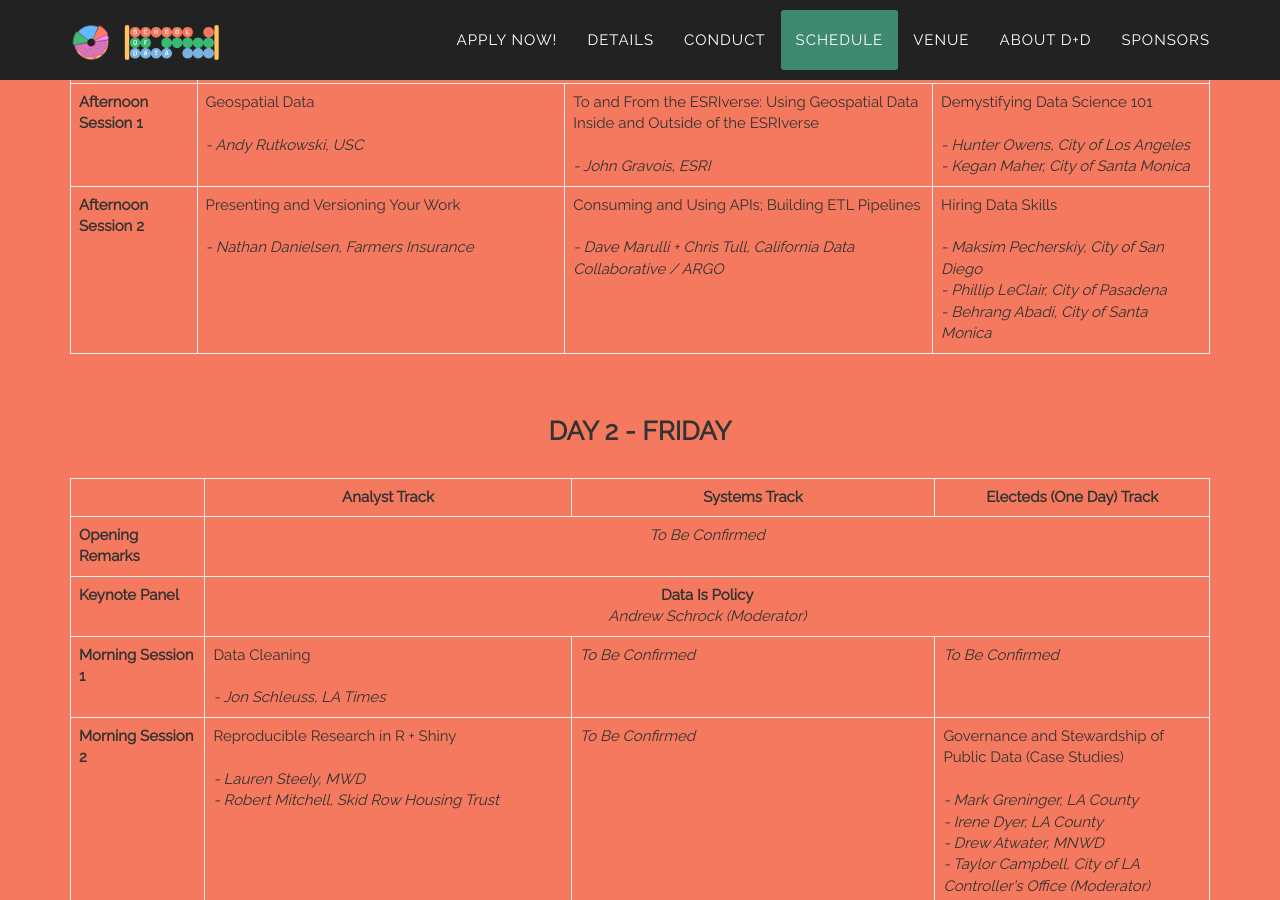
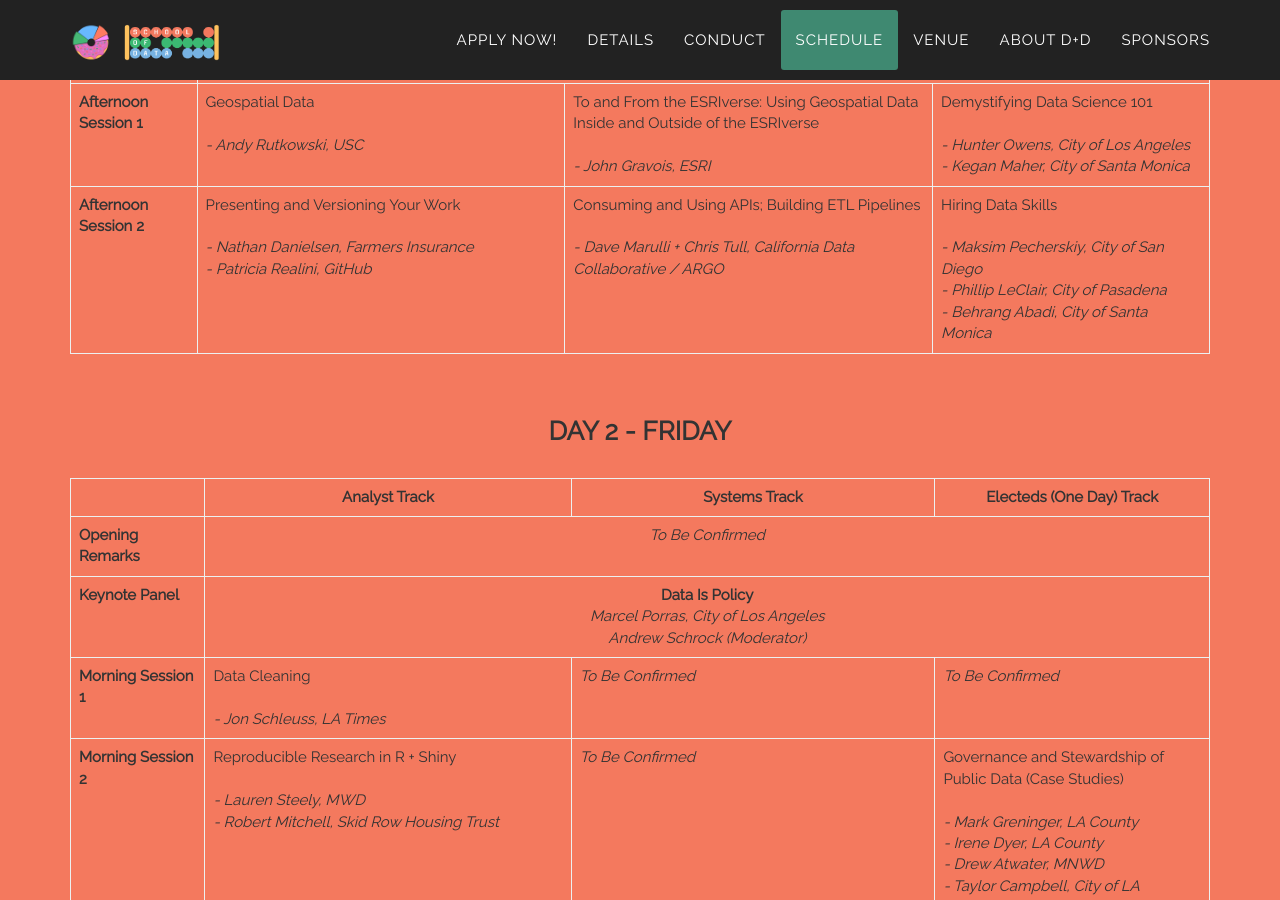
Before and after one commit to compilerla/school-of-data, a Jekyll site: the page built from index.html, in a window 1280 px wide and 900 px high, scrolled down 4055 px. Built offline with Jekyll 4.4.1, drawn with Linux system fonts in a browser that asks for light colours; some web fonts are replaced; comment, search, counter and statistics services are not loaded.

Commit message:
Added confirmed panelist to schedule

```diff
--- a/_includes/schedule.html
+++ b/_includes/schedule.html
@@ -46,7 +46,7 @@
                                 </tr>
                                 <tr>
                                     <th scope="row">Afternoon Session 2</th>
-                                    <td>Presenting and Versioning Your Work<br><br><em>- Nathan Danielsen, Farmers Insurance</em></td>
+                                    <td>Presenting and Versioning Your Work<br><br><em>- Nathan Danielsen, Farmers Insurance<br>- Patricia Realini, GitHub</em></td>
                                     <td>Consuming and Using APIs; Building ETL Pipelines<br><br><em>- Dave Marulli + Chris Tull, California Data Collaborative / ARGO</em></td>
                                     <td>Hiring Data Skills<br><br><em>- Maksim Pecherskiy, City of San Diego<br>- Phillip LeClair, City of Pasadena<br>- Behrang Abadi, City of Santa Monica</em></td>
                                 </tr>
@@ -72,7 +72,7 @@
                                 </tr>
                                 <tr>
                                     <th scope="row">Keynote Panel</th>
-                                    <td colspan="3" class="text-center"><strong>Data Is Policy</strong><br><em>Andrew Schrock (Moderator)</em></td>
+                                    <td colspan="3" class="text-center"><strong>Data Is Policy</strong><br><em>Marcel Porras, City of Los Angeles<br>Andrew Schrock (Moderator)</em></td>
                                 </tr>
                                 <tr>
                                     <th scope="row">Morning Session 1</th>
```
